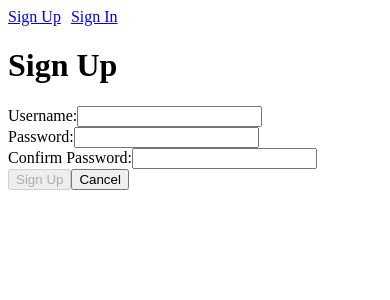
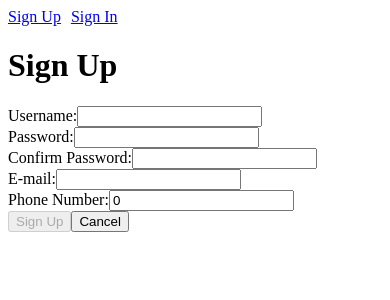
Before and after one commit to RaghadHussain/nDesigns-Frontend, a React (Vite) app: page /sign-up in a window 390 px wide. Shown: the top 300 px of the page. Built offline with nearby package versions, Linux system fonts and the light colour scheme; no server answers.

Commit message:
add phone number

```diff
--- a/src/pages/SignupPage.jsx
+++ b/src/pages/SignupPage.jsx
@@ -9,10 +9,12 @@ function Signup() {
     username: "",
     password: "",
     passwordConf: "",
+    email: "",
+    phoneNumber: 0
   });
   const [ submitting, setSubmitting ] = useState(false)
 
-  const { username, password, passwordConf } = formData;
+  const { username, password, passwordConf, email, phoneNumber } = formData;
 
   function handleChange(event){
     setError("");
@@ -76,6 +78,28 @@ function Signup() {
           />
         </div>
         <div>
+          <label htmlFor="email">E-mail:</label>
+          <input
+            type="email"
+            id="email"
+            value={email}
+            name="email"
+            onChange={handleChange}
+            required
+          />
+        </div>
+        <div>
+          <label htmlFor="phoneNumber">Phone Number:</label>
+          <input
+            type="text"
+            id="phoneNumber"
+            value={phoneNumber}
+            name="phoneNumber"
+            onChange={handleChange}
+            required
+          />
+        </div>
+        <div>
           <button disabled={isFormInvalid() || submitting}>{submitting ? 'Signing up...' : 'Sign Up'}</button>
           <button onClick={() => navigate("/")}>Cancel</button>
         </div>
```
